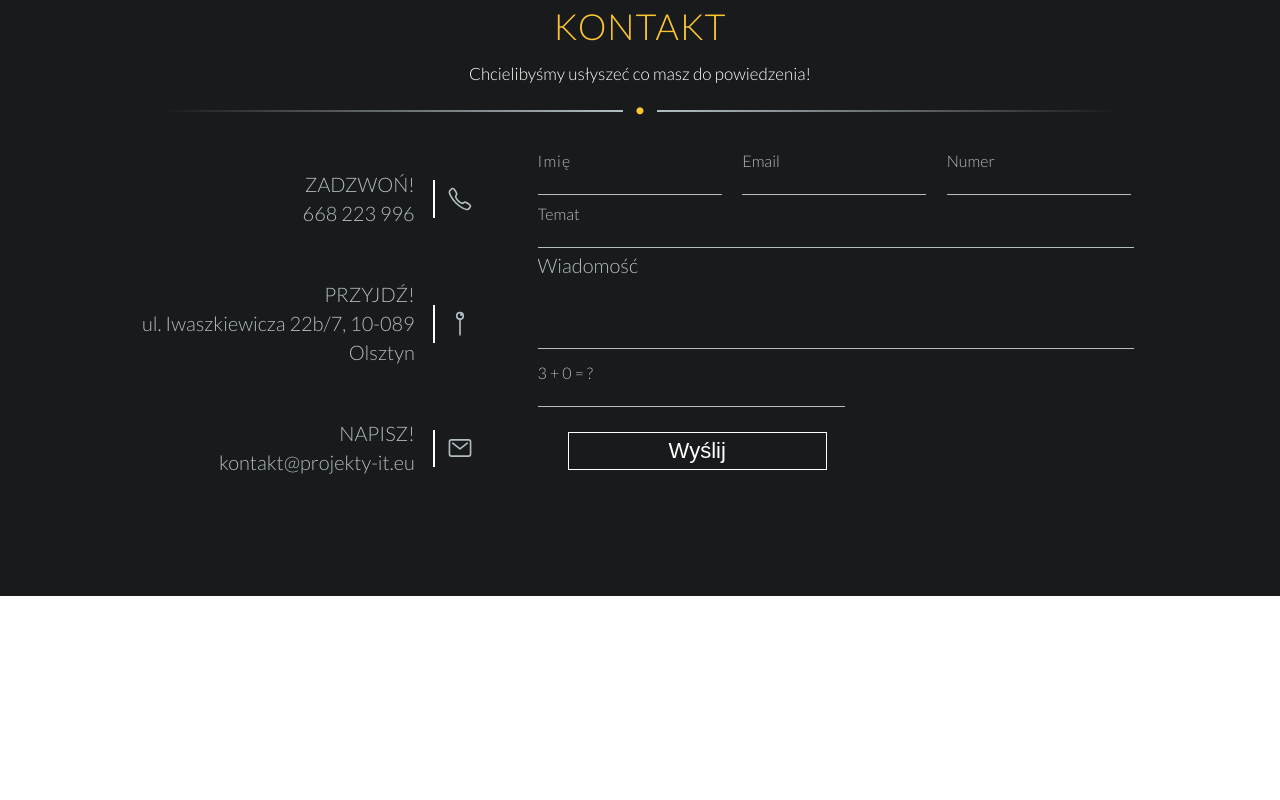
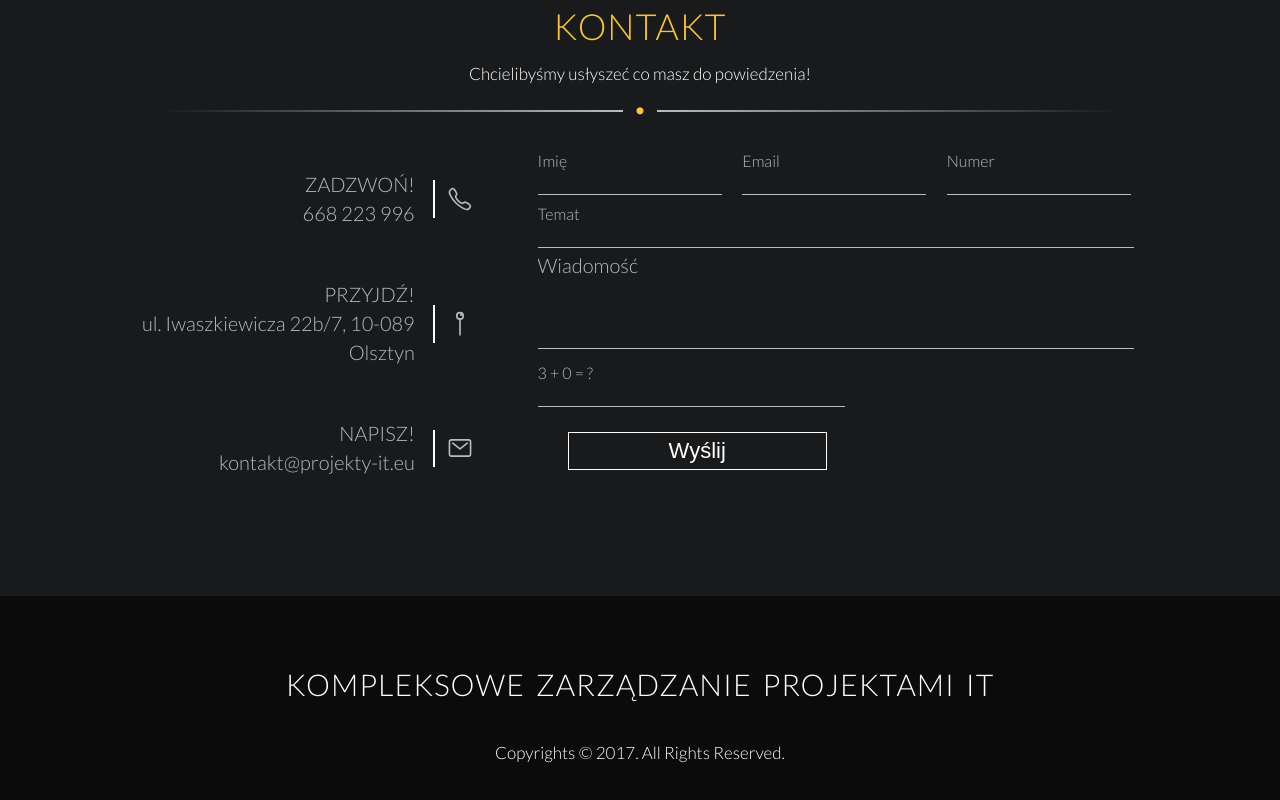
Before and after one commit to mateuszGadecki/pageTemplate, a plain HTML site: page index.html in a window 1280 px wide. Shown: the part 4404-5204 px from the top of the page. Before the commit the page ends 5000 px from the top, so only its background shows below. Drawn offline with nearby package versions, Linux system fonts and the light colour scheme.

Commit message:
Fix OurTeam section(workerName) , Creating Footer

```diff
--- a/index.html
+++ b/index.html
@@ -134,17 +134,17 @@
               <div class="ourTeamContent">
                   <div class="teamMember_1">
                       <div class="photo"><img src="https://projekty-it.eu/wp-content/uploads/2013/06/poster_2_up.jpg"></div>
-                      <h4 class="name">KAMIL</h4>
+                      <h4 class="workerName">KAMIL</h4>
                       <p class="profession">IT Ninja</p>
                   </div>
                   <div class="teamMember_2">
                     <div class="photo"><img src="https://projekty-it.eu/wp-content/uploads/2019/02/poster_3a_up.jpg"></div>
-                    <h4 class="name">ŁUKASZ</h4>
-                    <p class="profession">Mecenas</p>
+                    <div class="workerName">ŁUKASZ</div>
+                    <div class="profession">Mecenas</div>
                   </div>
                   <div class="teamMember_3">
                     <div class="photo"><img src="https://projekty-it.eu/wp-content/uploads/2013/06/poster_4_up.jpg"></div>
-                    <h4 class="name">KONRAD</h4>
+                    <h4 class="workerName">KONRAD</h4>
                     <p class="profession">Analityk</p>
                   </div>
               </div>
@@ -279,7 +279,14 @@
         </div>
       </div>
     </section>
-    <footer></footer>
+    <footer class="footerSection">
+      <div class="sectionTitle">
+        <h2 class="centerText footerText">Kompleksowe zarządzanie projektami IT</h2>
+        <p class="underCenterText footerSmallText">
+          Copyrights &copy 2017. All Rights Reserved.
+        </p>
+      </div>
+    </footer>
     <script src="https://unpkg.com/ionicons@5.2.3/dist/ionicons.js"></script>
 
   </body>
--- a/style.css
+++ b/style.css
@@ -326,7 +326,6 @@ body {
   margin: 0 auto;
   display: grid;
   grid-template-columns: 33.3% 33.3% 33.3%;
-  grid-template-rows: 100% 100% 100%;
 }
 
 .photo {
@@ -347,7 +346,7 @@ body {
   color: #fff;
 }
 
-.name {
+.workerName {
   letter-spacing: 1px;
   font-weight: 300;
 }
@@ -668,3 +667,17 @@ input::-webkit-inner-spin-button {
   background-color: #fff;
   color: #181a1c;
 }
+
+/* FOOTER */
+.footerSection {
+  height: 30vh;
+  background-color: #0b0b0b;
+}
+
+.footerText {
+  margin-top: 70px !important;
+  font-size: 150%;
+}
+.footerSmallText {
+  margin-top: 40px !important;
+}
```
